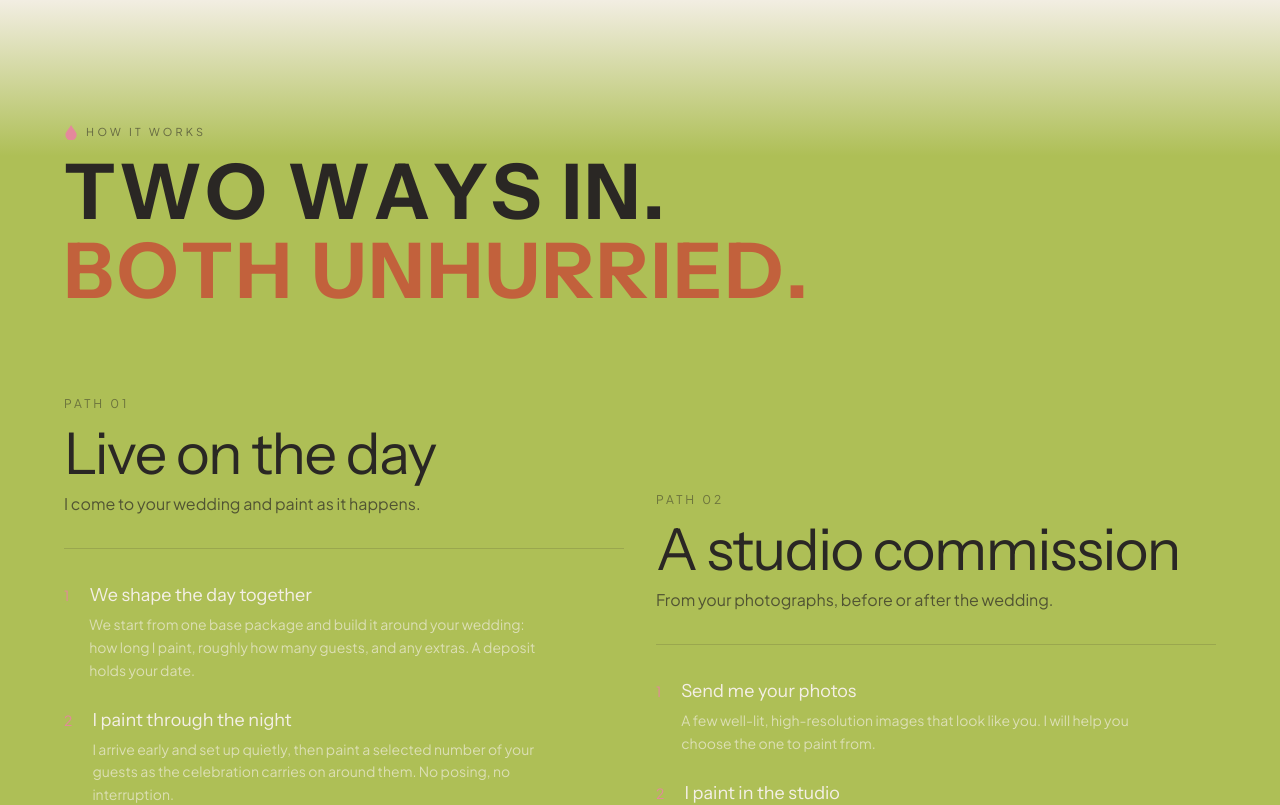
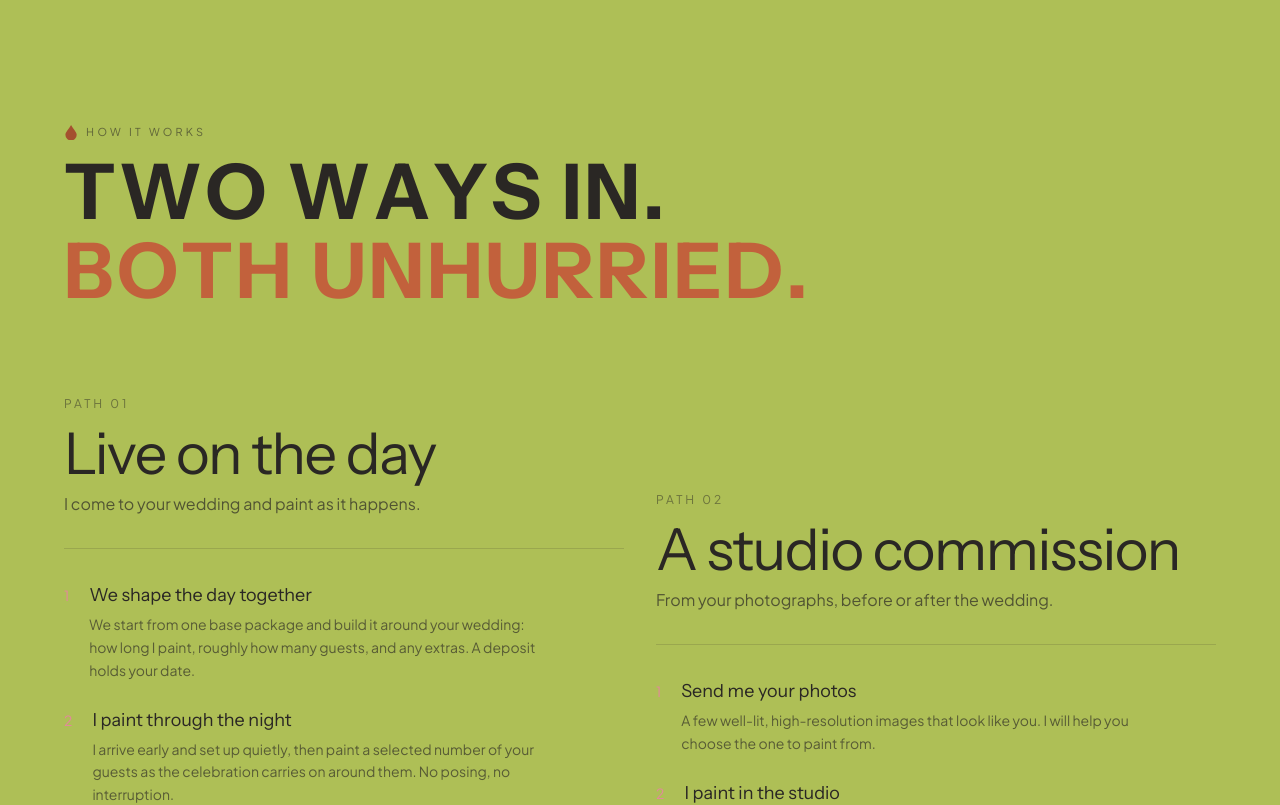
Before and after one commit to itschriswang/EventsWatercolouring, a React (Vite) app: page / in a window 1280 px wide. Shown: the part 2080-2885 px from the top of the page. Built offline with nearby package versions, Linux system fonts and the light colour scheme.

Commit message:
Update TwoPaths.jsx

```diff
--- a/src/components/TwoPaths.jsx
+++ b/src/components/TwoPaths.jsx
@@ -12,13 +12,9 @@ export default function TwoPaths() {
       id="process"
       className="relative w-full overflow-hidden bg-lime px-[5vw] py-[clamp(4rem,10vw,9rem)] text-ink"
     >
-      {/* Gradient blends from the paper section above into ink, softening the transition */}
-      <div
-        className="pointer-events-none absolute inset-x-0 top-0 z-0 h-40 bg-gradient-to-b from-paper to-transparent"
-        aria-hidden="true"
-      />
+
       <div className="relative z-10 flex flex-col gap-4">
-        <Label fill="#E4889c" className="!text-ink/60">
+        <Label fill="#A4502F" className="!text-ink/60">
           {PATHS.label}
         </Label>
         <SplitText
@@ -55,10 +51,10 @@ export default function TwoPaths() {
                 <li key={si} className="flex gap-5">
                   <span className="mt-1 font-mono text-sm text-blush">{si + 1}</span>
                   <span>
-                    <b className="block font-display text-lg font-normal text-paper">
+                    <b className="block font-display text-lg font-normal text-ink">
                       {s.b}
                     </b>
-                    <span className="mt-1 block max-w-md text-sm leading-relaxed text-paper/65">
+                    <span className="mt-1 block max-w-md text-sm leading-relaxed text-ink/65">
                       {s.t}
                     </span>
                   </span>
```
